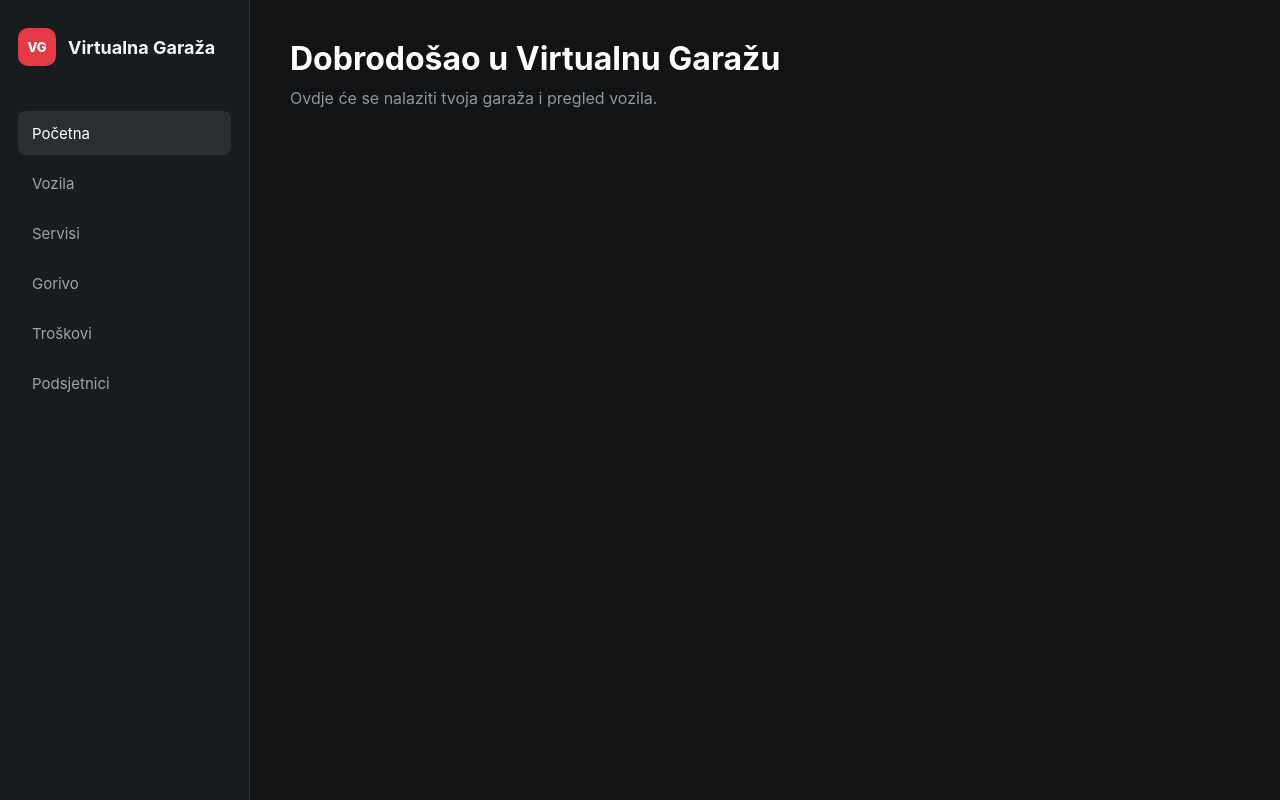
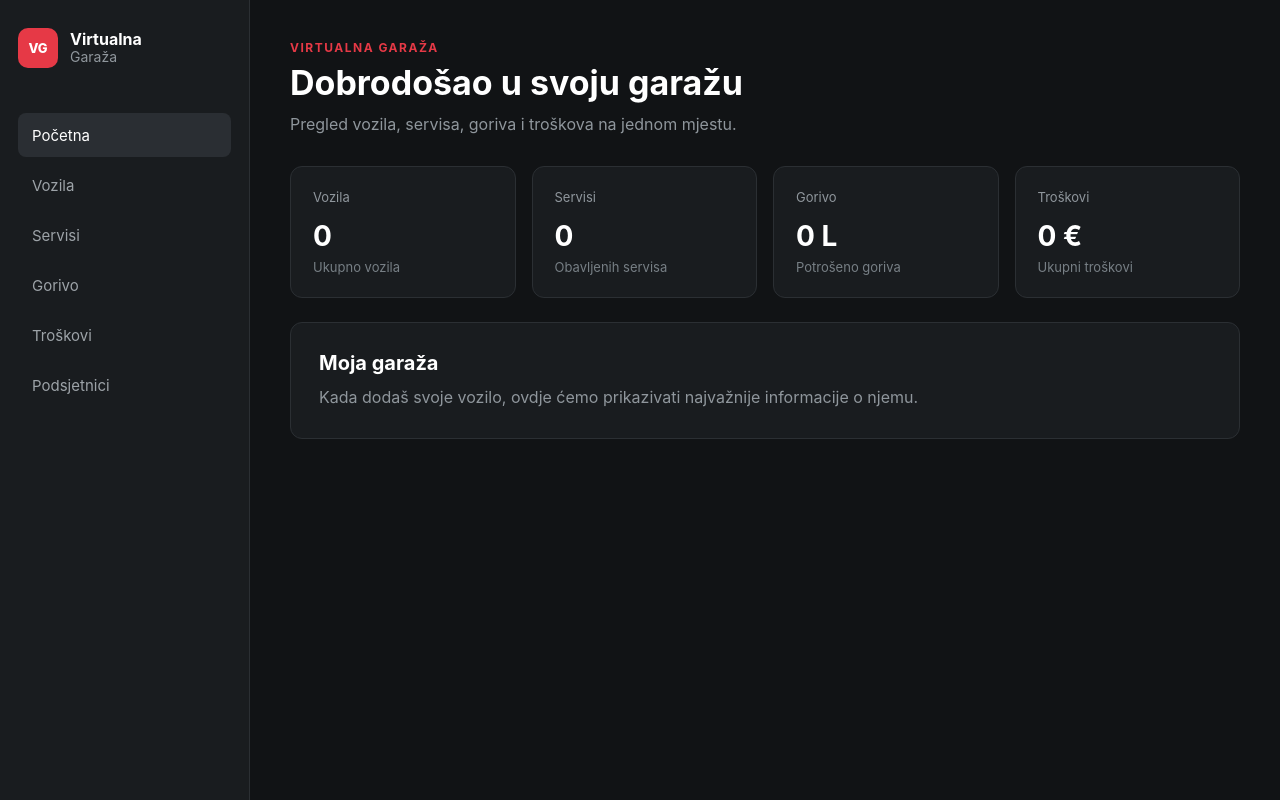
Before and after one commit to tjurcevicos/VirtualnaGarazaZaMotocikle, a React (Vite) app: page / in a window 1280 px wide. Built offline with nearby package versions, Linux system fonts and the light colour scheme.

Commit message:
Komponente, stranice, dizajn

```diff
--- a/src/App.css
+++ b/src/App.css
@@ -9,8 +9,10 @@
 .sidebar {
   width: 250px;
   min-height: 100vh;
+  flex-shrink: 0;
   padding: 28px 18px;
   box-sizing: border-box;
+
   background: #191c1f;
   border-right: 1px solid #2b2f33;
 }
@@ -20,21 +22,39 @@
   align-items: center;
   gap: 12px;
   margin-bottom: 45px;
-  font-size: 18px;
-  font-weight: 700;
 }
 
 .logo-icon {
-  width: 38px;
-  height: 38px;
+  width: 40px;
+  height: 40px;
+
   display: flex;
   align-items: center;
   justify-content: center;
+
   border-radius: 10px;
+
   background: #e63946;
-  color: white;
+  color: #ffffff;
+
   font-size: 13px;
   font-weight: 800;
+}
+
+.logo-text {
+  display: flex;
+  flex-direction: column;
+  line-height: 1.2;
+}
+
+.logo-text strong {
+  color: #ffffff;
+  font-size: 16px;
+}
+
+.logo-text span {
+  color: #8f969c;
+  font-size: 14px;
 }
 
 .navigation {
@@ -44,15 +64,26 @@
 }
 
 .nav-item {
+  width: 100%;
+  min-height: 44px;
+
   display: flex;
   align-items: center;
-  min-height: 44px;
+
   padding: 0 14px;
-  box-sizing: border-box;
+
+  border: none;
   border-radius: 8px;
+
+  background: transparent;
   color: #9da3a8;
-  text-decoration: none;
+
+  font-family: inherit;
   font-size: 15px;
+  text-align: left;
+
+  cursor: pointer;
+
   transition:
     background-color 0.2s ease,
     color 0.2s ease;
@@ -72,23 +103,178 @@
 .main-content {
   flex: 1;
   min-width: 0;
+
   padding: 40px;
+
   box-sizing: border-box;
 }
 
-.main-content h1 {
+
+.page {
+  width: 100%;
+  max-width: 1200px;
+  margin: 0 auto;
+}
+
+.page-header {
+  margin-bottom: 32px;
+}
+
+.page-label {
+  margin: 0 0 8px;
+
+  color: #e63946;
+
+  font-size: 12px;
+  font-weight: 700;
+  letter-spacing: 1.5px;
+}
+
+.page h1 {
   margin: 0 0 10px;
+
   color: #ffffff;
-  font-size: 32px;
+
+  font-size: 34px;
   line-height: 1.2;
 }
 
-.main-content p {
+.page-description {
   margin: 0;
+
   color: #8f969c;
+
   font-size: 16px;
 }
 
+
+.dashboard-grid {
+  display: grid;
+  grid-template-columns: repeat(4, 1fr);
+  gap: 16px;
+  margin-bottom: 24px;
+}
+
+.dashboard-card {
+  padding: 22px;
+
+  border: 1px solid #2b2f33;
+  border-radius: 12px;
+
+  background: #191c1f;
+}
+
+.card-label {
+  display: block;
+
+  margin-bottom: 14px;
+
+  color: #8f969c;
+  font-size: 13px;
+}
+
+.dashboard-card strong {
+  display: block;
+
+  margin-bottom: 6px;
+
+  color: #ffffff;
+  font-size: 28px;
+}
+
+.dashboard-card p {
+  margin: 0;
+
+  color: #777f85;
+  font-size: 13px;
+}
+
+
+.welcome-card {
+  padding: 28px;
+
+  border: 1px solid #2b2f33;
+  border-radius: 12px;
+
+  background: #191c1f;
+}
+
+.welcome-card h2 {
+  margin: 0 0 10px;
+
+  color: #ffffff;
+  font-size: 20px;
+}
+
+.welcome-card p {
+  margin: 0;
+
+  color: #8f969c;
+  line-height: 1.6;
+}
+
+
+.empty-state {
+  padding: 50px 30px;
+
+  border: 1px solid #2b2f33;
+  border-radius: 12px;
+
+  background: #191c1f;
+
+  text-align: center;
+}
+
+.empty-state h2 {
+  margin: 0 0 10px;
+
+  color: #ffffff;
+  font-size: 21px;
+}
+
+.empty-state p {
+  max-width: 600px;
+  margin: 0 auto 24px;
+
+  color: #8f969c;
+  line-height: 1.6;
+}
+
+
+.primary-button {
+  padding: 11px 18px;
+
+  border: none;
+  border-radius: 8px;
+
+  background: #e63946;
+  color: #ffffff;
+
+  font-family: inherit;
+  font-size: 14px;
+  font-weight: 600;
+
+  cursor: pointer;
+
+  transition:
+    background-color 0.2s ease,
+    transform 0.2s ease;
+}
+
+.primary-button:hover {
+  background: #c92f3b;
+}
+
+.primary-button:active {
+  transform: translateY(1px);
+}
+
+
+@media (max-width: 1000px) {
+  .dashboard-grid {
+    grid-template-columns: repeat(2, 1fr);
+  }
+}
 
 @media (max-width: 768px) {
   .app {
@@ -98,7 +284,9 @@
   .sidebar {
     width: 100%;
     min-height: auto;
+
     padding: 18px;
+
     border-right: none;
     border-bottom: 1px solid #2b2f33;
   }
@@ -113,6 +301,7 @@
   }
 
   .nav-item {
+    width: auto;
     flex: 1 1 auto;
   }
 
@@ -120,7 +309,22 @@
     padding: 28px 20px;
   }
 
-  .main-content h1 {
-    font-size: 26px;
+  .page h1 {
+    font-size: 28px;
   }
 }
+
+@media (max-width: 550px) {
+  .dashboard-grid {
+    grid-template-columns: 1fr;
+  }
+
+  .navigation {
+    display: grid;
+    grid-template-columns: repeat(2, 1fr);
+  }
+
+  .nav-item {
+    width: 100%;
+  }
+}
--- a/src/App.jsx
+++ b/src/App.jsx
@@ -1,44 +1,50 @@
+import { useState } from 'react'
 import './App.css'
 
+import Sidebar from './components/Sidebar'
+
+import Home from './pages/Home'
+import Vozila from './pages/Vozila'
+import Servisi from './pages/Servisi'
+import Gorivo from './pages/Gorivo'
+import Troskovi from './pages/Troskovi'
+import Podsjetnici from './pages/Podsjetnici'
+
 function App() {
+  const [activePage, setActivePage] = useState('home')
+
+  function renderPage() {
+    switch (activePage) {
+      case 'vozila':
+        return <Vozila />
+
+      case 'servisi':
+        return <Servisi />
+
+      case 'gorivo':
+        return <Gorivo />
+
+      case 'troskovi':
+        return <Troskovi />
+
+      case 'podsjetnici':
+        return <Podsjetnici />
+
+      case 'home':
+      default:
+        return <Home />
+    }
+  }
+
   return (
     <div className="app">
-      <aside className="sidebar">
-        <div className="logo">
-          <span className="logo-icon">VG</span>
-          <span>Virtualna Garaža</span>
-        </div>
-
-        <nav className="navigation">
-          <a href="#" className="nav-item active">
-            Početna
-          </a>
-
-          <a href="#" className="nav-item">
-            Vozila
-          </a>
-
-          <a href="#" className="nav-item">
-            Servisi
-          </a>
-
-          <a href="#" className="nav-item">
-            Gorivo
-          </a>
-
-          <a href="#" className="nav-item">
-            Troškovi
-          </a>
-
-          <a href="#" className="nav-item">
-            Podsjetnici
-          </a>
-        </nav>
-      </aside>
+      <Sidebar
+        activePage={activePage}
+        onNavigate={setActivePage}
+      />
 
       <main className="main-content">
-        <h1>Dobrodošao u Virtualnu Garažu</h1>
-        <p>Ovdje će se nalaziti tvoja garaža i pregled vozila.</p>
+        {renderPage()}
       </main>
     </div>
   )
--- /dev/null
+++ b/src/components/Sidebar.jsx
@@ -0,0 +1,58 @@
+function Sidebar({ activePage, onNavigate }) {
+  const menuItems = [
+    {
+      id: 'home',
+      label: 'Početna',
+    },
+    {
+      id: 'vozila',
+      label: 'Vozila',
+    },
+    {
+      id: 'servisi',
+      label: 'Servisi',
+    },
+    {
+      id: 'gorivo',
+      label: 'Gorivo',
+    },
+    {
+      id: 'troskovi',
+      label: 'Troškovi',
+    },
+    {
+      id: 'podsjetnici',
+      label: 'Podsjetnici',
+    },
+  ]
+
+  return (
+    <aside className="sidebar">
+      <div className="logo">
+        <div className="logo-icon">VG</div>
+
+        <div className="logo-text">
+          <strong>Virtualna</strong>
+          <span>Garaža</span>
+        </div>
+      </div>
+
+      <nav className="navigation">
+        {menuItems.map((item) => (
+          <button
+            key={item.id}
+            type="button"
+            className={`nav-item ${
+              activePage === item.id ? 'active' : ''
+            }`}
+            onClick={() => onNavigate(item.id)}
+          >
+            {item.label}
+          </button>
+        ))}
+      </nav>
+    </aside>
+  )
+}
+
+export default Sidebar
--- a/src/index.css
+++ b/src/index.css
@@ -9,8 +9,10 @@
 
   color: #f5f5f5;
   background: #111315;
+
   font-synthesis: none;
   text-rendering: optimizeLegibility;
+
   -webkit-font-smoothing: antialiased;
   -moz-osx-font-smoothing: grayscale;
 }
@@ -26,3 +28,7 @@ body,
   min-width: 320px;
   min-height: 100vh;
 }
+
+body {
+  margin: 0;
+}
--- /dev/null
+++ b/src/pages/Gorivo.jsx
@@ -0,0 +1,26 @@
+function Gorivo() {
+  return (
+    <section className="page">
+      <div className="page-header">
+        <p className="page-label">POTROŠNJA</p>
+
+        <h1>Gorivo</h1>
+
+        <p className="page-description">
+          Evidencija točenja goriva i praćenje potrošnje.
+        </p>
+      </div>
+
+      <div className="empty-state">
+        <h2>Nema evidentiranih točenja</h2>
+
+        <p>
+          Ovdje ćemo kasnije pratiti količinu goriva, cijenu,
+          kilometražu i prosječnu potrošnju.
+        </p>
+      </div>
+    </section>
+  )
+}
+
+export default Gorivo
--- /dev/null
+++ b/src/pages/Home.jsx
@@ -0,0 +1,54 @@
+function Home() {
+  return (
+    <section className="page">
+      <div className="page-header">
+        <div>
+          <p className="page-label">VIRTUALNA GARAŽA</p>
+
+          <h1>Dobrodošao u svoju garažu</h1>
+
+          <p className="page-description">
+            Pregled vozila, servisa, goriva i troškova na jednom mjestu.
+          </p>
+        </div>
+      </div>
+
+      <div className="dashboard-grid">
+        <div className="dashboard-card">
+          <span className="card-label">Vozila</span>
+          <strong>0</strong>
+          <p>Ukupno vozila</p>
+        </div>
+
+        <div className="dashboard-card">
+          <span className="card-label">Servisi</span>
+          <strong>0</strong>
+          <p>Obavljenih servisa</p>
+        </div>
+
+        <div className="dashboard-card">
+          <span className="card-label">Gorivo</span>
+          <strong>0 L</strong>
+          <p>Potrošeno goriva</p>
+        </div>
+
+        <div className="dashboard-card">
+          <span className="card-label">Troškovi</span>
+          <strong>0 €</strong>
+          <p>Ukupni troškovi</p>
+        </div>
+      </div>
+
+      <div className="welcome-card">
+        <h2>Moja garaža</h2>
+
+        <p>
+          Kada dodaš svoje vozilo, ovdje ćemo prikazivati najvažnije
+          informacije o njemu.
+        </p>
+      </div>
+    </section>
+  )
+}
+
+export default Home
--- /dev/null
+++ b/src/pages/Podsjetnici.jsx
@@ -0,0 +1,26 @@
+function Podsjetnici() {
+  return (
+    <section className="page">
+      <div className="page-header">
+        <p className="page-label">PLANIRANJE</p>
+
+        <h1>Podsjetnici</h1>
+
+        <p className="page-description">
+          Pregled nadolazećih servisa, registracija i drugih obaveza.
+        </p>
+      </div>
+
+      <div className="empty-state">
+        <h2>Nema aktivnih podsjetnika</h2>
+
+        <p>
+          Ovdje ćemo kasnije dodavati podsjetnike za servis,
+          registraciju, tehnički pregled i ostale obaveze.
+        </p>
+      </div>
+    </section>
+  )
+}
+
+export default Podsjetnici
--- /dev/null
+++ b/src/pages/Servisi.jsx
@@ -0,0 +1,26 @@
+function Servisi() {
+  return (
+    <section className="page">
+      <div className="page-header">
+        <p className="page-label">ODRŽAVANJE</p>
+
+        <h1>Servisi</h1>
+
+        <p className="page-description">
+          Pregled servisiranja i održavanja tvojih vozila.
+        </p>
+      </div>
+
+      <div className="empty-state">
+        <h2>Nema evidentiranih servisa</h2>
+
+        <p>
+          Ovdje ćemo kasnije dodavati izmjene ulja, filtera,
+          kočnica, guma i ostale servisne radove.
+        </p>
+      </div>
+    </section>
+  )
+}
+
+export default Servisi
--- /dev/null
+++ b/src/pages/Troskovi.jsx
@@ -0,0 +1,26 @@
+function Troskovi() {
+  return (
+    <section className="page">
+      <div className="page-header">
+        <p className="page-label">FINANCIJE</p>
+
+        <h1>Troškovi</h1>
+
+        <p className="page-description">
+          Pregled troškova povezanih s tvojim vozilima.
+        </p>
+      </div>
+
+      <div className="empty-state">
+        <h2>Nema evidentiranih troškova</h2>
+
+        <p>
+          Kasnije ćemo ovdje prikazivati gorivo, servise,
+          registraciju, osiguranje i ostale troškove.
+        </p>
+      </div>
+    </section>
+  )
+}
+
+export default Troskovi
--- /dev/null
+++ b/src/pages/Vozila.jsx
@@ -0,0 +1,30 @@
+function Vozila() {
+  return (
+    <section className="page">
+      <div className="page-header">
+        <p className="page-label">MOJA GARAŽA</p>
+
+        <h1>Vozila</h1>
+
+        <p className="page-description">
+          Ovdje ćeš moći pregledavati i upravljati svojim vozilima.
+        </p>
+      </div>
+
+      <div className="empty-state">
+        <h2>Nema dodanih vozila</h2>
+
+        <p>
+          Kada budemo napravili funkcionalnost za dodavanje vozila,
+          ovdje će se pojaviti tvoja vozila.
+        </p>
+
+        <button type="button" className="primary-button">
+          Dodaj vozilo
+        </button>
+      </div>
+    </section>
+  )
+}
+
+export default Vozila
```
